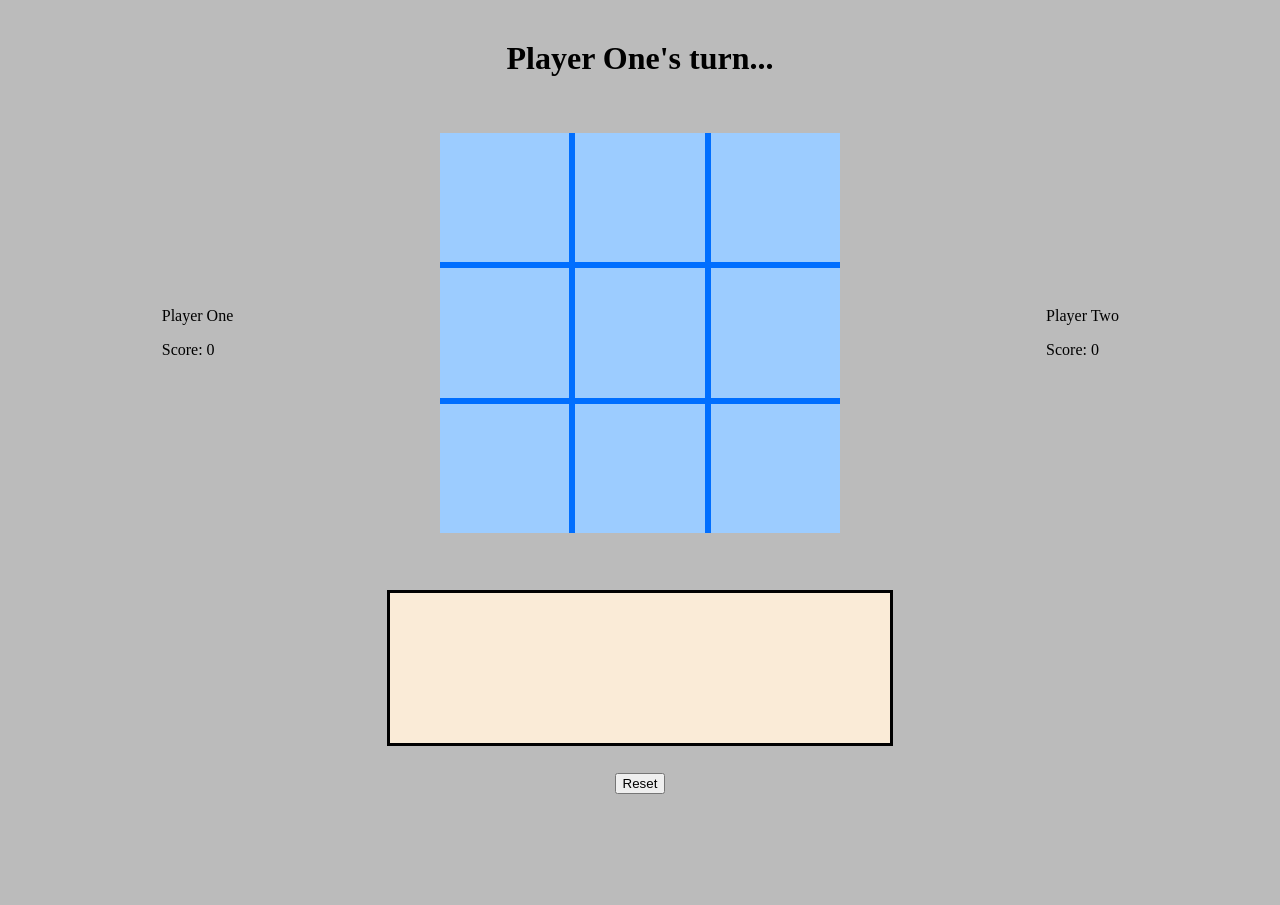
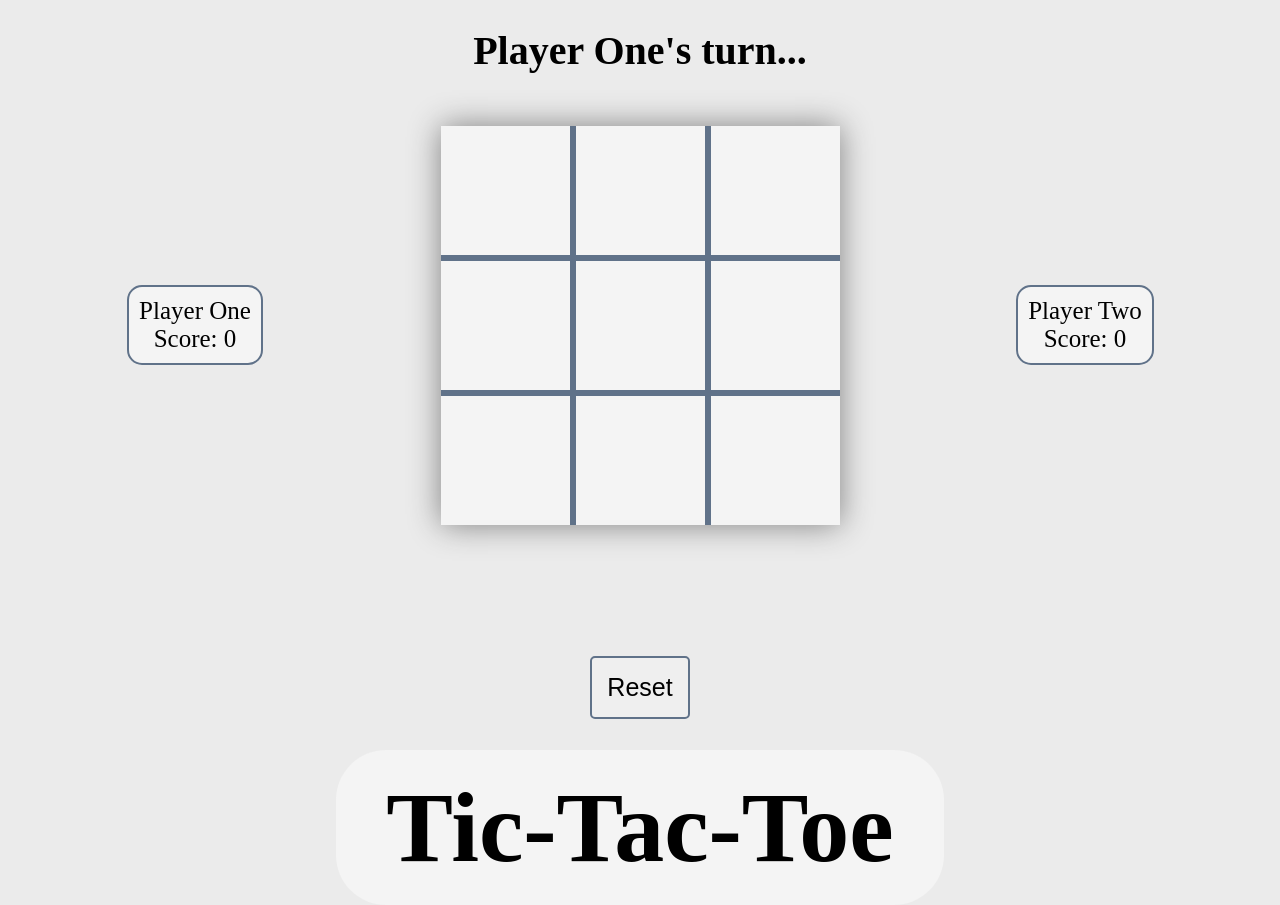
Before and after one commit to hamza-m1/odin-tic-tac-toe, a plain HTML site: page index.html in a window 1280 px wide. Before the commit the page ends 816 px from the top, so only its background shows below. Drawn offline with Linux system fonts and the light colour scheme.

Commit message:
Style page

```diff
--- a/index.html
+++ b/index.html
@@ -21,6 +21,9 @@
     <div class="buttons">
       <button class="resetButton">Reset</button>
     </div>
+    <div class="game-logo">
+      <h1>Tic-Tac-Toe</h1>
+    </div>
     <script src="script.js"></script>
   </body>
 </html>
--- a/script.js
+++ b/script.js
@@ -30,7 +30,7 @@ function GameBoard() {
     let chosenCell = board[row][column].getValue();
 
     if (chosenCell === "o" || chosenCell === "x") {
-      gameMessages.mes = "error, choose a free Cell";
+      gameMessages.mes = "Choose a free Cell";
       return "error";
     } else if (chosenCell === 0) {
       board[row][column].markCell(playerMarker);
@@ -274,6 +274,7 @@ function ScreenController() {
     if (game.isGameOver()) {
       const messageP = document.createElement("p");
       messageP.textContent = gameMessages.mes;
+      messageP.classList.add("message");
       gameMessagesDiv.appendChild(messageP);
     }
 
--- a/styles.css
+++ b/styles.css
@@ -1,14 +1,26 @@
-body {
-    background-color: rgb(187, 187, 187);
+:root {
+    --background-color: rgb(235, 235, 235);
+    --green: rgb(30, 176, 91);
+    --red: red;
+    --board-lines: rgb(96, 114, 137);
+    --board-background: rgb(244, 244, 244);
+}
+
+* {
     box-sizing: border-box;
+    padding: 0px;
+    border: 0px;
+    margin: 0px;
 }
 
 body {
     display: grid;
     grid-template-columns: 1fr 1fr 1fr;
-    grid-template-rows: 100px 450px 200px 50px;
+    grid-template-rows: 100px 450px 75px 125px 1fr;
     justify-items: center;
     align-items: center;
+
+    background-color: var(--background-color);
 }
 
 .title {
@@ -16,19 +28,22 @@ body {
     grid-row-start: 1;
 }
 
+.turn {
+    font-size: 40px;
+}
+
 .board {
     grid-column: 2 / 3;
     grid-row-start: 2;
 
     display: grid;
-    height: 400px;
-    width: 400px;
+    height: 399px;
+    width: 399px;
     grid-template-columns: repeat(3, 1fr);
     grid-template-rows: repeat(3, 1fr);
-    /* border: 1px solid black; */
     gap: 6px;
-    /* padding: 2px; */
-    background-color: rgb(0, 110, 255);
+    background-color: var(--board-lines);
+    box-shadow: 0px 0px 30px grey;
 }
 
 .cell {
@@ -38,7 +53,7 @@ body {
     text-align: center;
     font-size: 2rem;
     border: 0px solid grey;
-    background: rgb(156, 204, 255);
+    background: var(--board-background);
     cursor: pointer;
 }
 
@@ -46,16 +61,22 @@ body {
     grid-column: 2;
     grid-row: 3;
 
-    height: 150px;
+    height: 50px;
     width: 500px;
-    background-color: antiquewhite;
-    /* padding: 2px; */
-    border: 3px solid black;
-    margin-top: 20px;
 
     display: flex;
     justify-content: center;
     align-items: center;
+}
+
+.gameMessages .message {
+    font-size: 30px;
+    color: var(--green);
+}
+
+.errorMes {
+    color: var(--red);
+    font-size: 30px;
 }
 
 .buttons {
@@ -63,6 +84,37 @@ body {
     grid-row-start: 4;
 }
 
-.errorMes {
-    color: red;
+.playerContainer {
+    display: flex;
+    flex-direction: column;
+    justify-content: center;
+    align-items: center;
+
+    border: 2px solid var(--board-lines);
+    border-radius: 15px;
+    padding: 10px;
+    background-color: var(--board-background);
 }
+
+.playerName, .score {
+    font-size: 25px;
+    /* padding: 0px; */
+}
+
+.resetButton {
+    padding: 15px;
+    border: 2px solid var(--board-lines);
+    border-radius: 5px;
+    font-size: 25px;
+    cursor: pointer;
+}
+
+.game-logo {
+    grid-row-start: 5;
+    grid-column: 1 / 4;
+
+    font-size: 50px;
+    background-color: var(--board-background);
+    padding: 20px 50px;
+    border-radius: 50px;
+}
```
